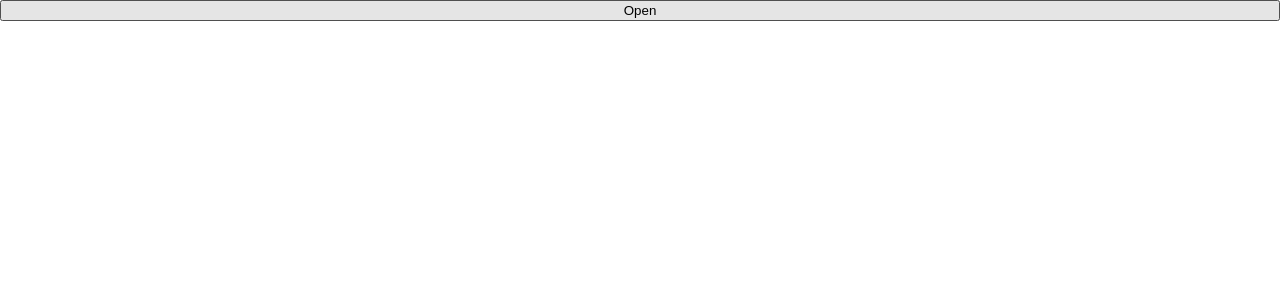
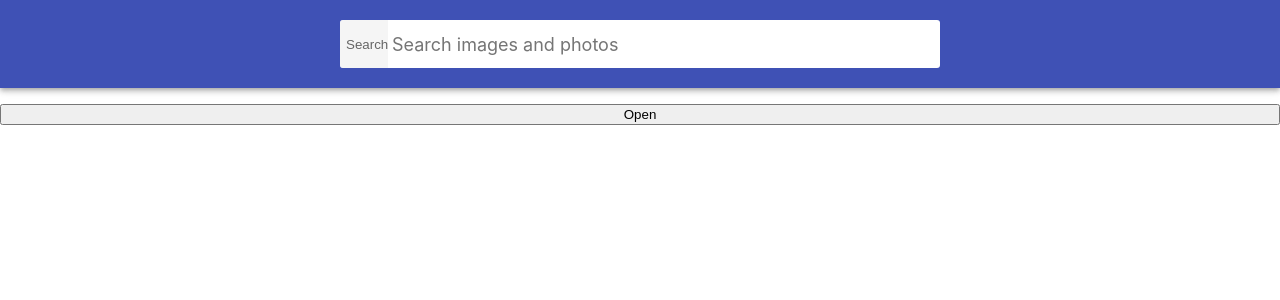
Before and after one commit to panchenko-kate/goit-react-hw-03-image-finder, a React (Create React App) app: page / in a window 1280 px wide. Shown: the top 300 px of the page. Built offline with nearby package versions, Linux system fonts and the light colour scheme; no server answers.

Commit message:
searchbar render and methods

```diff
--- a/src/components/App.jsx
+++ b/src/components/App.jsx
@@ -1,16 +1,27 @@
 import { Component } from 'react';
 import Modal from './Modal/Modal';
 import { Application } from 'components/App.styled'
+import { ImageGallery } from './ImageGallery/ImageGallery';
+import { ImageGalleryItem } from './ImageGalleryItem/ImageGalleryItem';
+import SearchBar from './Searchbar/Searchbar';
 
 
 export class App extends Component {
   state = {
     showModal: false,
+    pictures: null,
+    loading: false,
+    tag: '',
   }
 
-  // componentDidMount() {
+  componentDidMount() {
+    this.setState({ loading: true });
 
-  // };
+    fetch('https://pixabay.com/api/?key=33000427-89fe7bf8f999bb2d1ca661cd2&id=2295434&image_type=photo')
+    .then(res => res.json())
+    .then(pictures => this.setState({ pictures }))
+    .finally(() => this.setState({ loading: false }));
+  };
 
   // componentDidUpdate(prevProps, prevState) {
 
@@ -22,14 +33,24 @@ export class App extends Component {
     }))
   };
 
+  handleFormSubmit = tag => {
+    this.setState({ tag });
+  };
+
   render() {
     const { showModal } = this.state;
 
     return (
       <Application>
+        <SearchBar onSubmit={this.handleFormSubmit} />
         <button type='button' onClick={this.toggleModal}>Open</button>
         {showModal &&
         <Modal onClose={this.toggleModal} />}
+        {this.state.loading && <h1>Downloag</h1>}
+        {this.state.pictures && (<ImageGallery>
+          <ImageGalleryItem imgSrc={this.state.pictures.webformatURL} />
+          {/* <img src={this.state.pictures.largeImageURL} alt="" /> */}
+        </ImageGallery>)}
       </Application>
     )
   };
--- a/src/components/ImageGallery/ImageGallery.jsx
+++ b/src/components/ImageGallery/ImageGallery.jsx
@@ -0,0 +1,9 @@
+import { Gallery } from './ImageGallery.styled';
+
+export const ImageGallery = ({ children }) => {
+    return (
+        <Gallery className="gallery">
+            <div>{ children }</div>
+        </Gallery>
+    )
+};
--- a/src/components/ImageGallery/ImageGallery.styled.jsx
+++ b/src/components/ImageGallery/ImageGallery.styled.jsx
@@ -1,6 +1,6 @@
 import styled from 'styled-components';
 
-export const Gallery = styled.div`
+export const Gallery = styled.ul`
     display: grid;
     max-width: calc(100vw - 48px);
     grid-template-columns: repeat(auto-fill, minmax(320px, 1fr));
--- a/src/components/ImageGalleryItem/ImageGalleryItem.jsx
+++ b/src/components/ImageGalleryItem/ImageGalleryItem.jsx
@@ -0,0 +1,10 @@
+
+import { Item, Img } from './ImageGalleryItem.styled';
+
+export const ImageGalleryItem = ({ imgSrc }) => {
+    return (
+        <Item>
+            <Img src={imgSrc} alt="" />
+        </Item>
+    )
+};
--- a/src/components/Searchbar/Searchbar.jsx
+++ b/src/components/Searchbar/Searchbar.jsx
@@ -0,0 +1,43 @@
+import { Component } from "react";
+import { Div, Form, Btn, Input } from './Searchbar.styled';
+
+export default class SearchBar extends Component {
+    state = {
+        tag: '',
+    }
+
+    hangleTagChange = e => {
+        this.setState({ tag: e.currentTarget.value.toLowerCase() });
+    };
+
+    handleSubmit = e => {
+        e.preventDefault();
+
+        this.props.onSubmit(this.state.tag);
+
+        this.setState({ tag: ''});
+    };
+
+
+    render() {
+        return (
+            <Div className="searchbar">
+            <Form onSubmit={this.handleSubmit}>
+                <Btn type="submit">
+                <span>Search</span>
+                </Btn>
+                {/* <Label> */}
+                <Input
+                type="text"
+                // autocomplete="off"
+                // autofocus
+                placeholder="Search images and photos"
+                value={this.state.tag}
+                onChange={this.hangleTagChange}
+                />
+                {/* </Label> */}
+            </Form>
+            </Div>
+        );
+    };
+};
--- a/src/components/Searchbar/Searchbar.styled.jsx
+++ b/src/components/Searchbar/Searchbar.styled.jsx
@@ -1,6 +1,6 @@
 import styled from 'styled-components';
 
-export const Div = styled.div`
+export const Div = styled.header`
     top: 0;
     left: 0;
     position: sticky;
@@ -47,23 +47,24 @@ export const Btn = styled.button`
     }
 `;
 
-export const Label = styled.label`
-    position: absolute;
-    width: 1px;
-    height: 1px;
-    padding: 0;
-    overflow: hidden;
-    clip: rect(0, 0, 0, 0);
-    white-space: nowrap;
-    clip-path: inset(50%);
-    border: 0;
-`;
+// export const Label = styled.label`
+//     position: absolute;
+//     width: 1px;
+//     height: 1px;
+//     padding: 0;
+//     overflow: hidden;
+//     clip: rect(0, 0, 0, 0);
+//     white-space: nowrap;
+//     clip-path: inset(50%);
+//     border: 0;
+// `;
 
 export const Input = styled.input`
     display: inline-block;
     width: 100%;
     font: inherit;
     font-size: 20px;
+    line-height: 0;
     border: none;
     outline: none;
     padding-left: 4px;
```
